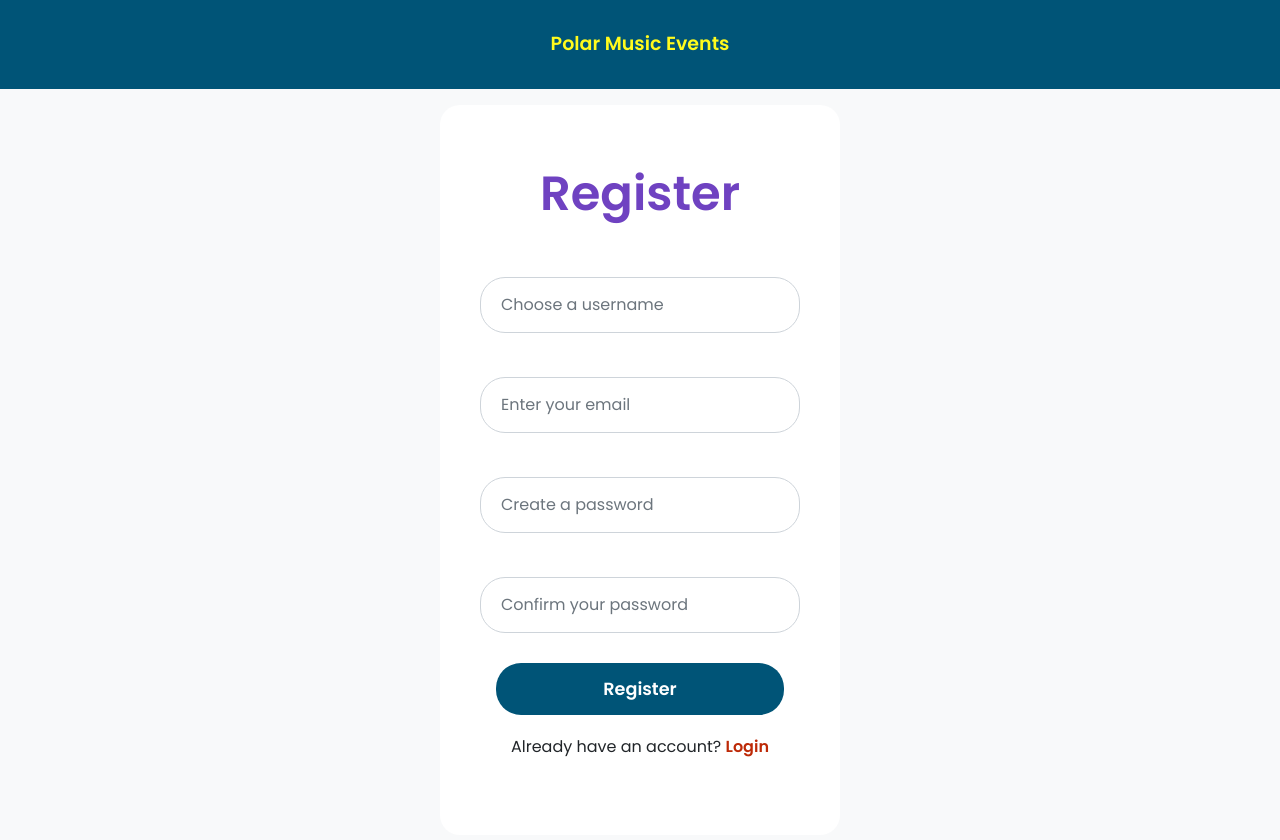
After one commit to n10997148/IAB207Group6, a Flask app: template website/templates/register.html in a window 1280 px wide. The commit adds this page. Run offline with Flask 3, Linux system fonts and the light colour scheme; the template is opened without the code that fills it, so the values that code supplies are empty; some libraries are stand-ins or nearby versions.

Commit message:
created register.html and registerStyle.css and added buttons to index.html

```diff
--- /dev/null
+++ b/website/templates/register.html
@@ -0,0 +1,50 @@
+<!DOCTYPE html>
+<html lang="en">
+
+<head>
+    <meta charset="UTF-8">
+    <meta name="viewport" content="width=device-width, initial-scale=1.0">
+    <title>Register - Polar Music Events</title>
+    <link href="https://cdn.jsdelivr.net/npm/bootstrap@5.1.3/css/bootstrap.min.css" rel="stylesheet">
+    <link href="https://fonts.googleapis.com/css2?family=Poppins:wght@400;600&display=swap" rel="stylesheet">
+    <link rel="stylesheet" href="registerStyle.css">
+</head>
+
+<body>
+    <!-- Top Banner -->
+    <div class="header-banner">
+        <a href="index.html">Polar Music Events</a>
+    </div>
+
+    <!-- Register Form -->
+    <div class="register-container">
+        <h2 class="register-title">Register</h2>
+        <form action="/register" method="POST">
+            <div class="mb-3">
+                <label for="username" class="form-label"></label>
+                <input type="text" class="form-control" id="username" name="username" placeholder="Choose a username" required>
+            </div>
+            <div class="mb-3">
+                <label for="email" class="form-label"></label>
+                <input type="email" class="form-control" id="email" name="email" placeholder="Enter your email" required>
+            </div>
+            <div class="mb-3">
+                <label for="password" class="form-label"></label>
+                <input type="password" class="form-control" id="password" name="password" placeholder="Create a password" required>
+            </div>
+            <div class="mb-3">
+                <label for="confirm-password" class="form-label"></label>
+                <input type="password" class="form-control" id="confirm-password" name="confirm_password" placeholder="Confirm your password" required>
+            </div>
+            <button type="submit" class="btn btn-register">Register</button>
+            <div class="login-link">
+                <p>Already have an account? <a href="user.html">Login</a></p>
+            </div>
+        </form>
+    </div>
+
+    <!-- Bootstrap JS -->
+    <script src="https://cdn.jsdelivr.net/npm/bootstrap@5.1.3/dist/js/bootstrap.bundle.min.js"></script>
+</body>
+
+</html>
--- /dev/null
+++ b/website/templates/registerStyle.css
@@ -0,0 +1,83 @@
+body {
+    font-family: 'Poppins', sans-serif;
+    background-color: #f8f9fa;
+    margin: 0;
+    display: flex;
+    align-items: center;
+    justify-content: center;
+    min-height: 105vh;
+    flex-direction: column;
+}
+
+/* Header banner */
+.header-banner {
+    width: 100%;
+    background-color: #005477;
+    padding: 30px 0;
+    color: white;
+    text-align: center;
+    font-size: 19px;
+    font-weight: bold;
+    position: fixed;
+    top: 0;
+    left: 0;
+    z-index: 1;
+}
+
+.header-banner a {
+    color: #fffb1d;
+    text-decoration: none;
+}
+
+/* Register container */
+.register-container {
+    max-width: 400px;
+    width: 100%;
+    background-color: white;
+    padding: 60px 40px;
+    border-radius: 20px;
+    text-align: center;
+    margin-top: 100px;
+}
+
+.register-title {
+    color: #6f42c1;
+    font-size: 3rem;
+    font-weight: 600;
+    margin-bottom: 30px;
+}
+
+/* Styling the input boxes */
+.form-control {
+    border-radius: 25px;
+    padding: 15px 20px;
+    font-size: 1rem;
+    margin-bottom: 20px;
+}
+
+/* Styling the Register button */
+.btn-register {
+    background-color: #005477;
+    color: white;
+    border-radius: 25px;
+    padding: 12px 20px;
+    width: 90%;
+    font-weight: bold;
+    font-size: 1.1rem;
+    margin-top: 10px;
+}
+
+/* Login link styling */
+.login-link {
+    margin-top: 20px;
+}
+
+.login-link a {
+    color: #bd2907;
+    font-weight: bold;
+    text-decoration: none;
+}
+
+.login-link a:hover {
+    text-decoration: underline;
+}
```
Also changed, not shown: website/templates/index.html (+5 -7 lines).
